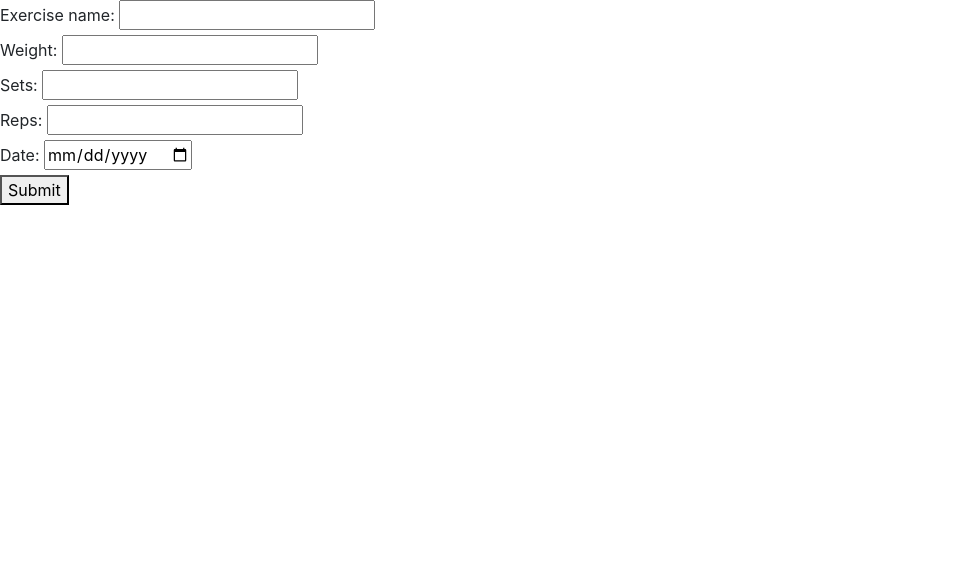
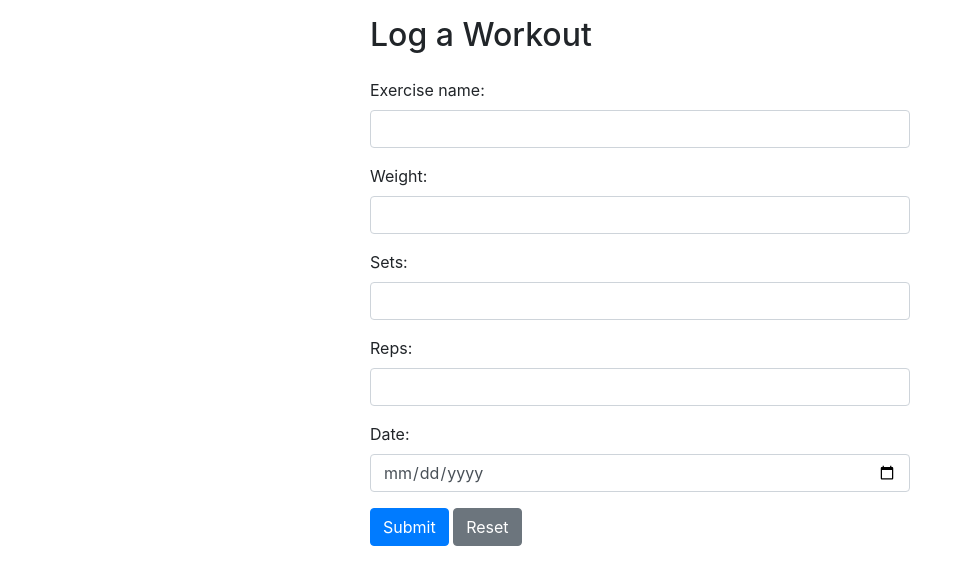
Before and after one commit to hud-k/gym-tracker, a Flask app: page /log-workout in a window 1280 px wide. Shown: the part 56-641 px from the top of the page, without its empty margins (0-973 px from the left). Run offline with Flask 3, Linux system fonts and the light colour scheme; a user stored in the database is signed in.

Commit message:
style: applied Bootstrap classes to log workout form

```diff
--- a/app/templates/base.html
+++ b/app/templates/base.html
@@ -39,8 +39,12 @@
             </ul>
         </div>
         </nav>
-        {% block content %}
-        {% endblock %}
+
+        <div class="container">
+            {% block content %}
+            {% endblock %}
+        </div>
+
         <script src="https://code.jquery.com/jquery-3.3.1.slim.min.js" integrity="sha384-q8i/X+965DzO0rT7abK41JStQIAqVgRVzpbzo5smXKp4YfRvH+8abtTE1Pi6jizo" crossorigin="anonymous"></script>
         <script src="https://cdn.jsdelivr.net/npm/popper.js@1.14.7/dist/umd/popper.min.js" integrity="sha384-UO2eT0CpHqdSJQ6hJty5KVphtPhzWj9WO1clHTMGa3JDZwrnQq4sF86dIHNDz0W1" crossorigin="anonymous"></script>
         <script src="https://cdn.jsdelivr.net/npm/bootstrap@4.3.1/dist/js/bootstrap.min.js" integrity="sha384-JjSmVgyd0p3pXB1rRibZUAYoIIy6OrQ6VrjIEaFf/nJGzIxFDsf4x0xIM+B07jRM" crossorigin="anonymous"></script>
--- a/app/templates/log_workout.html
+++ b/app/templates/log_workout.html
@@ -1,33 +1,41 @@
 {% extends "base.html" %}
 {% block title %}Log Workouts{% endblock %}
 {% block content %}
+
+
+<div class="row">
+    <div class="col-md-6 offset-md-3 mt-3">
+        <h2>Log a Workout</h2>
         <form action="{{ url_for('log_workout') }}" method="post">
-    <div>
-        <label for="exercise_name">Exercise name:</label>
-        <input type="text" id="exercise_name" name="exercise_name" required>
+            <div class="mt-4 mb-3 form-floating">
+                <label for="exercise_name" class="form-label">Exercise name:</label>
+                <input type="text" id="exercise_name" name="exercise_name" class="form-control" required>
             </div>
 
-    <div>
-        <label for="weight">Weight:</label>
-        <input type="number" id="weight" name="weight" step="0.5" required>
+            <div class="mb-3">
+                <label for="weight" class="form-label">Weight:</label>
+                <input type="number" id="weight" name="weight" step="0.5" class="form-control" required>
             </div>
 
-    <div>
-        <label for="sets">Sets:</label>
-        <input type="number" id="sets" name="sets" required>
+            <div class="mb-3">
+                <label for="sets" class="form-label">Sets:</label>
+                <input type="number" id="sets" name="sets" class="form-control" required>
             </div>
 
-    <div>
-        <label for="reps">Reps:</label>
-        <input type="number" id="reps" name="reps" required>
+            <div class="mb-3">
+                <label for="reps" class="form-label">Reps:</label>
+                <input type="number" id="reps" name="reps" class="form-control" required>
             </div>
 
-    <div>
-        <label for="date">Date:</label>
-        <input type="date" id="date" name="date" required>
+            <div class="mb-3">
+                <label for="date" class="form-label">Date:</label>
+                <input type="date" id="date" name="date" class="form-control" required>
             </div>
 
-    <button type="submit">Submit</button>
+            <button type="submit" class="btn btn-primary">Submit</button>
+            <button type="reset" class="btn btn-secondary">Reset</button>
         </form>
+    </div>
+</div>
 <p>{{message}}</p>
 {% endblock %}
```
Lines whose indentation alone changed are shown as unchanged.
